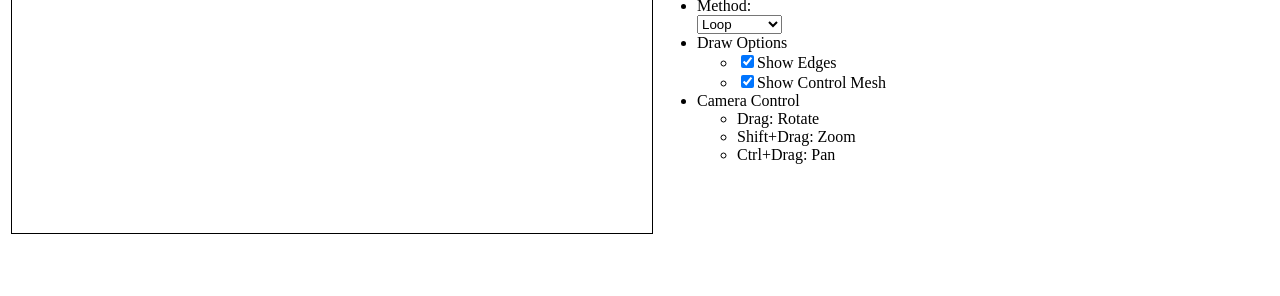
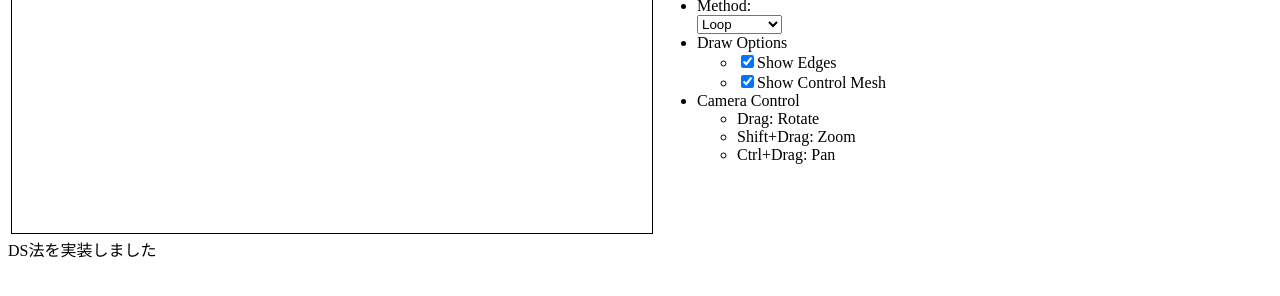
Before and after one commit to konbraphat51/CG-M2, a plain HTML site: page index.html in a window 1280 px wide. Shown: the part 318-614 px from the top of the page. Drawn offline with Linux system fonts and the light colour scheme; a script that the page names is missing.

Commit message:
add commentation

```diff
--- a/index.html
+++ b/index.html
@@ -478,6 +478,8 @@ function init() {
     </tr>
   </tbody></table>
 
+  <div>DS法を実装しました</div>
+
   <div class="glitchButton" style="position:fixed;top:20px;right:20px;"><button class="glitchButtonElement"><img alt="This is a Glitch app!" width="50px" src="./[utokyo-iscg-2023] Advanced Assignment M2 (Subdivision)_files/1973df30-22e4-49d9-94b0-9a3b017066bc_GlitchLogo_Color.svg"></button><div class="glitchOpenWindowElement" style="display: none;"><div class="project">
           <div class="projectInfo" style="display: block;">
             <div class="name"><a href="https://glitch.com/~utokyo-iscg-2023-assigment-m2-subdivision?utm_source=button&amp;utm_medium=button&amp;utm_campaign=glitchButton&amp;utm_content=utokyo-iscg-2023-assigment-m2-subdivision">utokyo-iscg-2023-assigment-m2-subdivision</a></div>
```
